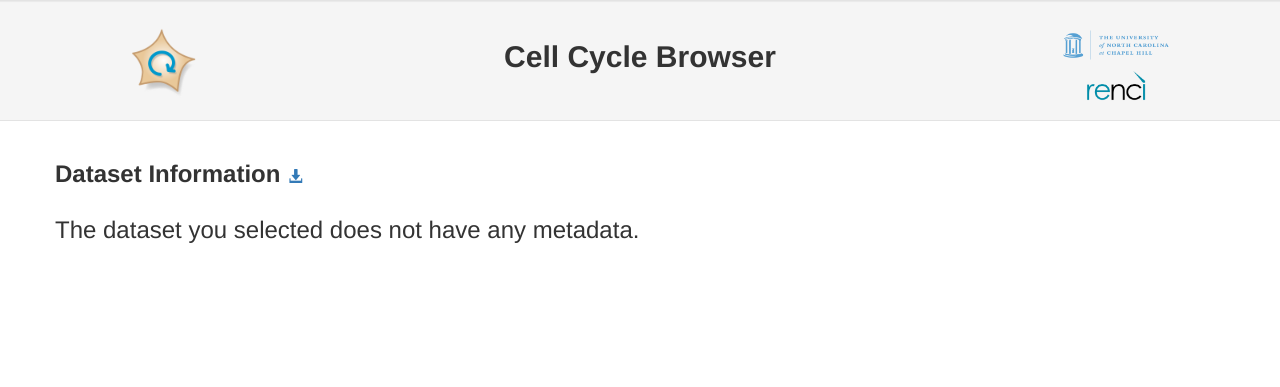
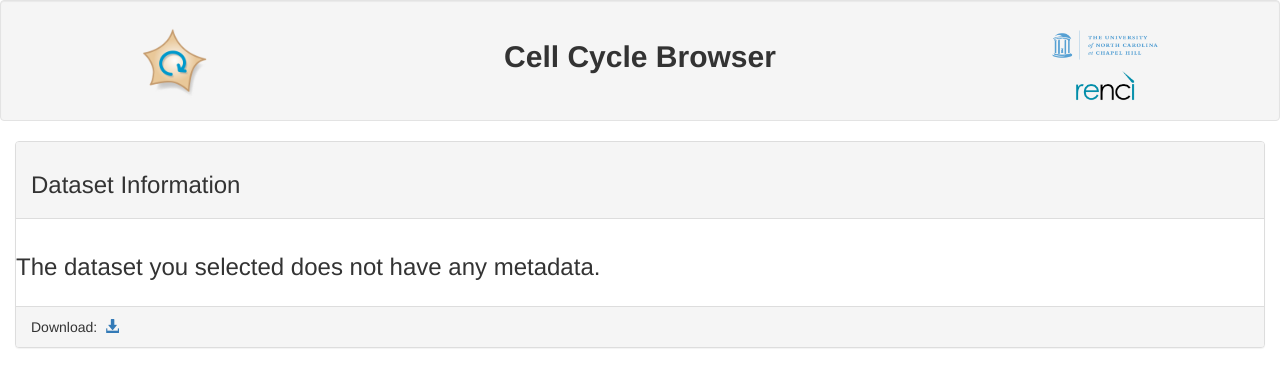
Before and after one commit to RENCI/CellCycleBrowser, a Django app: template server/cc_core/templates/cc_core/cell_meta.html in a window 1280 px wide. Shown: the top 387 px of the page. Run offline with Django 3.2, Linux system fonts and the light colour scheme; the template is opened without the code that fills it, so the values that code supplies are empty; some libraries are stand-ins or nearby versions.

Commit message:
Add container-fluid div to base.html, use a panel for metadata content

```diff
--- a/server/cc_core/templates/base.html
+++ b/server/cc_core/templates/base.html
@@ -12,6 +12,7 @@
     <script src="https://maxcdn.bootstrapcdn.com/bootstrap/3.3.6/js/bootstrap.min.js"></script>
 </head>
 <body>
+  <div class="container-fluid">
     <div class="row well">
         <div class="col-sm-3 text-center">
           <a href="http://www.med.unc.edu/genetics/purvislab">
@@ -38,5 +39,6 @@
       </div>
     </div>
     {% block content %}{% endblock content %}
+  </div>
 </body>
 </html>
--- a/server/cc_core/templates/cc_core/cell_meta.html
+++ b/server/cc_core/templates/cc_core/cell_meta.html
@@ -3,19 +3,12 @@
 {% block title %}Dataset Metadata Info{% endblock %}
 
 {% block content %}
-    <div class="container">
-        <div class="row">
-            <h3 class="meta-title">Dataset Information</h3>
-            <a href={{download_url}}>
-                <span class="glyphicon glyphicon-download-alt" data-toggle="tooltip"
-                      data-placement="auto top" title="Download dataset" style="margin-left: 4px">
-                </span>
-            </a>
+    <div class="panel panel-default">
+        <div class="panel-heading">
+            <h3>Dataset Information</h3>
         </div>
+        <div class="panel-body">
             {% if metadata_dict %}
-            <div class="row">
-                <h3>Below is information for the dataset you selected:</h3>
-            </div>
                 {% for key, value in metadata_dict.items %}
                     <div class="row">
                         <label class = "col-sm-4">{{ key }}</label>
@@ -30,4 +23,12 @@
                 </div>
             {% endif %}
         </div>
+        <div class="panel-footer">
+            Download: <a href={{download_url}}>
+                <span class="glyphicon glyphicon-download-alt" data-toggle="tooltip"
+                      data-placement="auto top" title="Download dataset" style="margin-left: 4px">
+                </span>
+            </a>
+        </div>
+    </div>
 {% endblock %}
```
Lines whose indentation alone changed are shown as unchanged.
